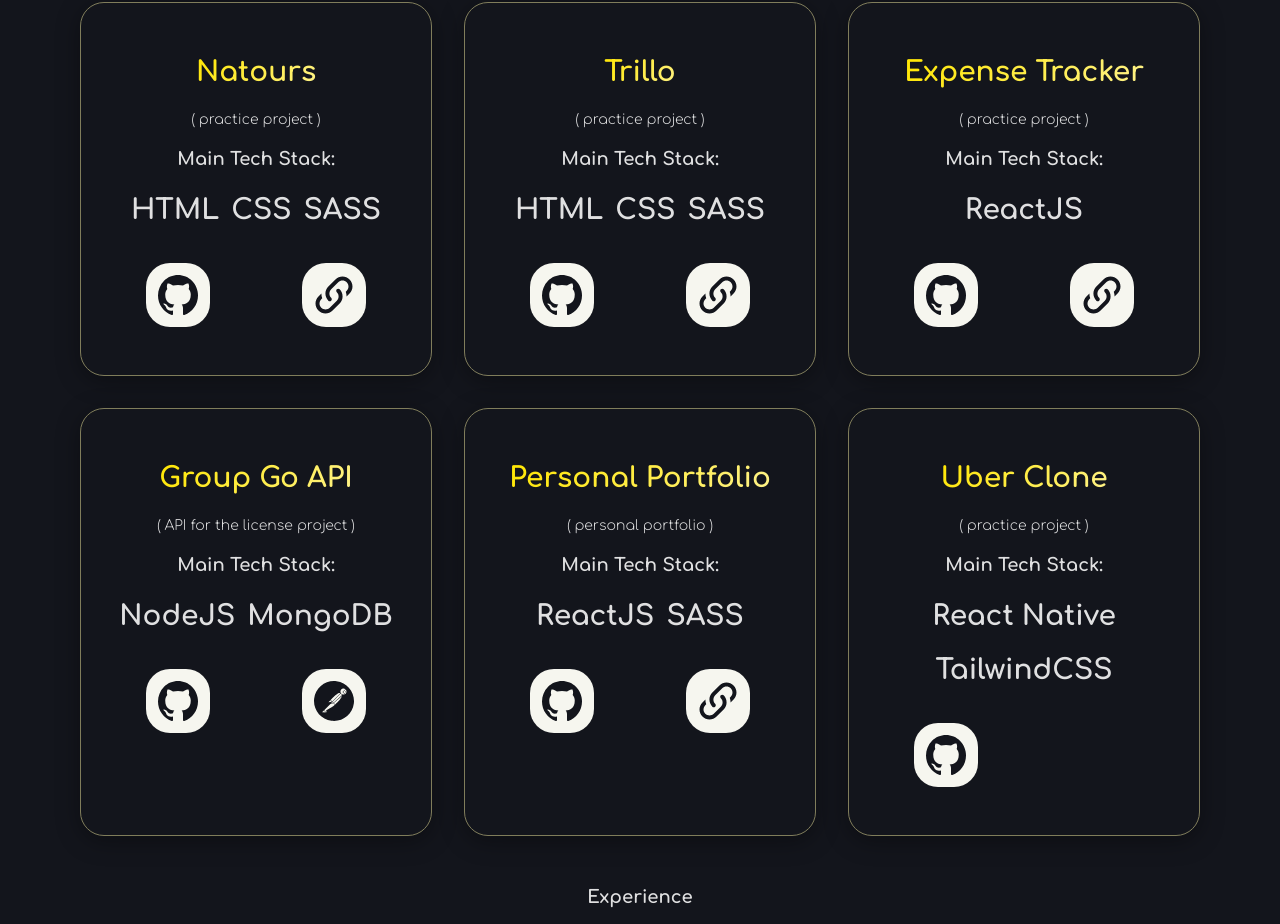
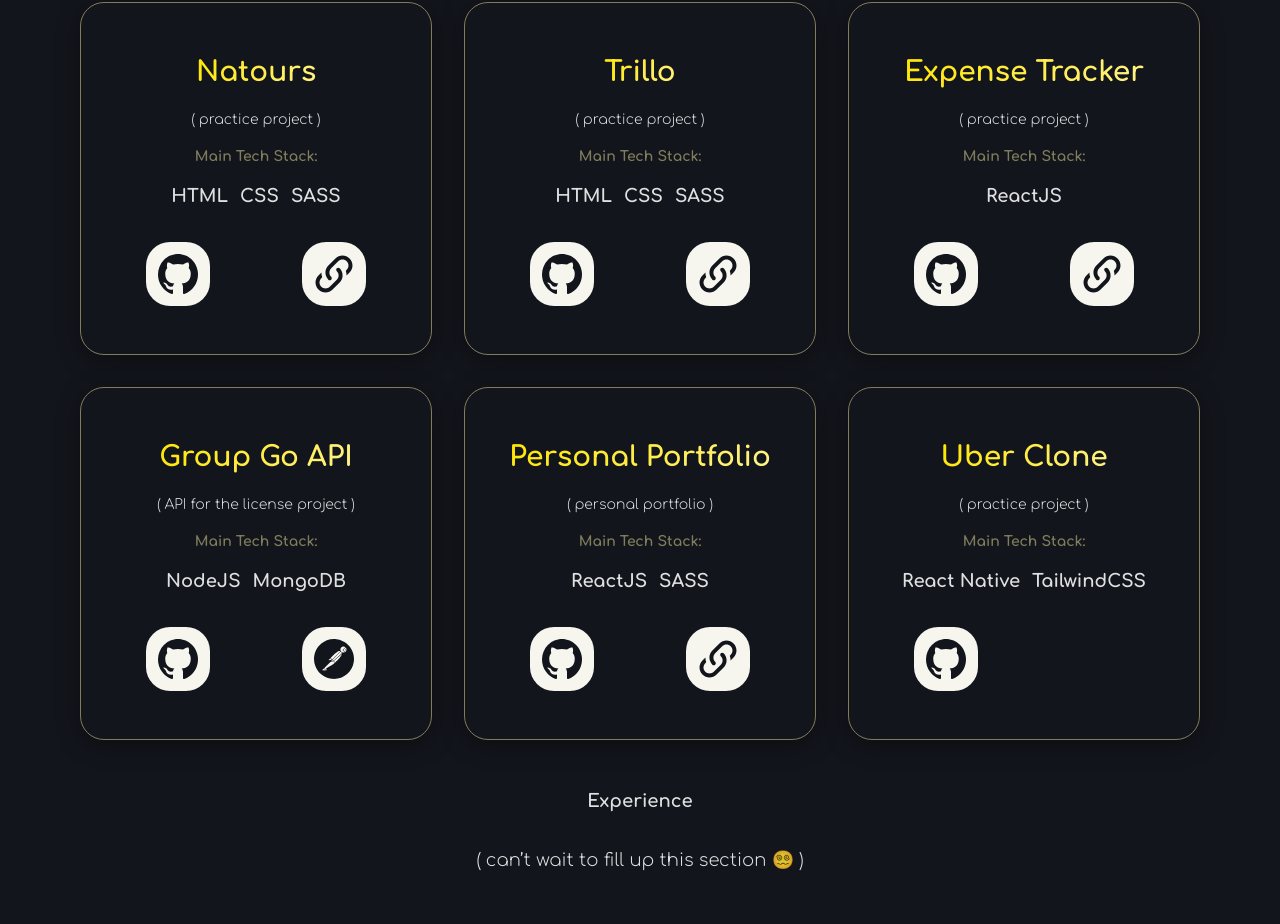
Before and after one commit to covaci-edvin/personal-portfolio-covaci-edvin, a React (Vite) app: page / in a window 1280 px wide. Shown: the part 1136-2060 px from the top of the page. Built offline with nearby package versions, Linux system fonts and the light colour scheme.

Commit message:
component styles changed

```diff
--- a/src/components/NavBar.jsx
+++ b/src/components/NavBar.jsx
@@ -112,6 +112,7 @@ export default function NavBar() {
           toggled={isOpen}
           toggle={setOpen}
           onToggle={toggleMenuHandler}
+          size={25}
         />
       )}
     </nav>
--- a/src/components/sections/work/Project.module.scss
+++ b/src/components/sections/work/Project.module.scss
@@ -27,8 +27,9 @@
     margin-bottom: 1.6rem;
     gap: 1.6rem;
     &-title {
-      font-size: 1.8rem;
+      font-size: 1.4rem;
       font-weight: 700;
+      color: var(--color-primary);
     }
 
     &-technologies {
@@ -36,7 +37,7 @@
       flex-wrap: wrap;
       justify-content: center;
       gap: 1.2rem;
-      font-size: 2.8rem;
+      font-size: 1.8rem;
       font-weight: 700;
     }
   }
```
